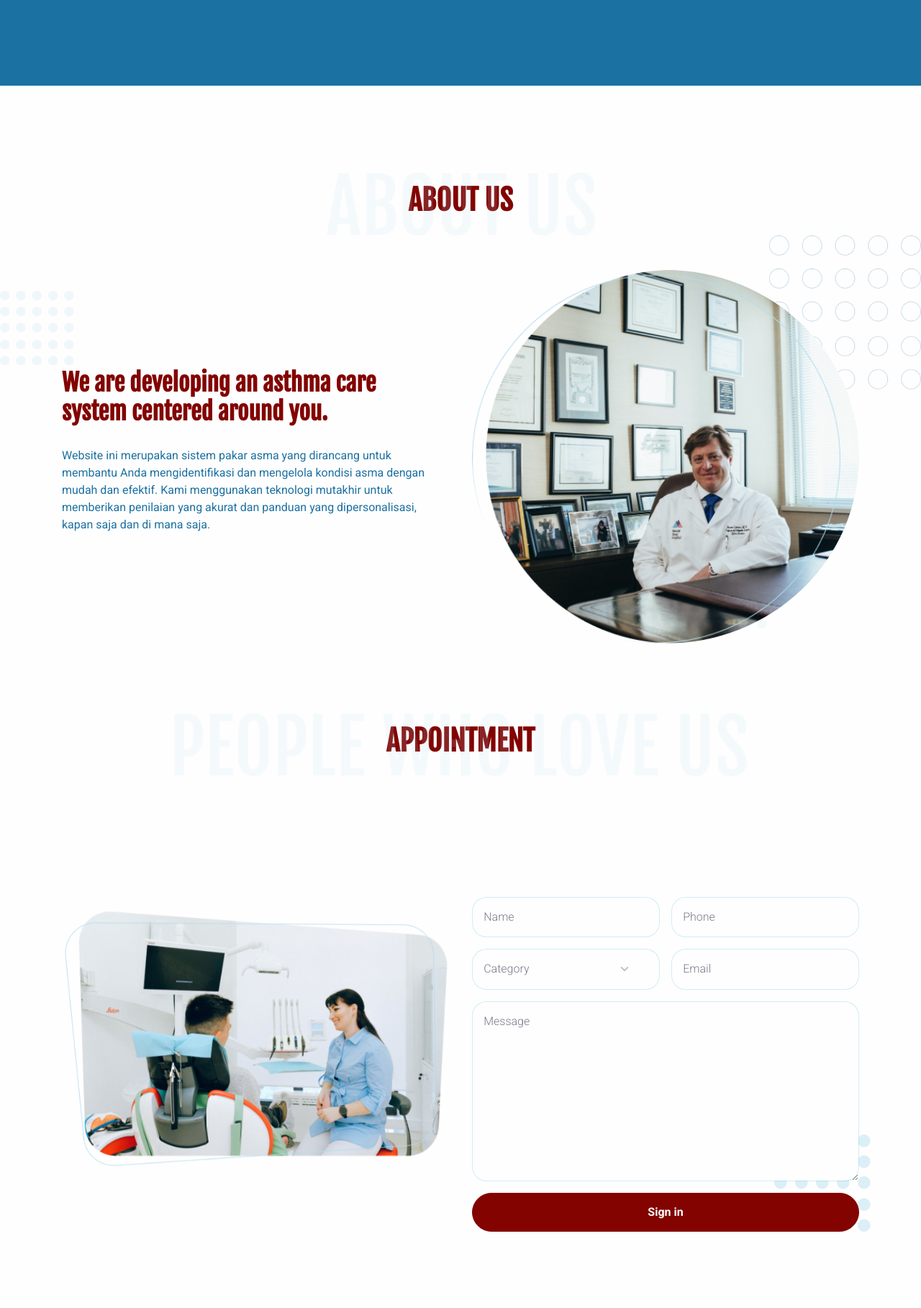
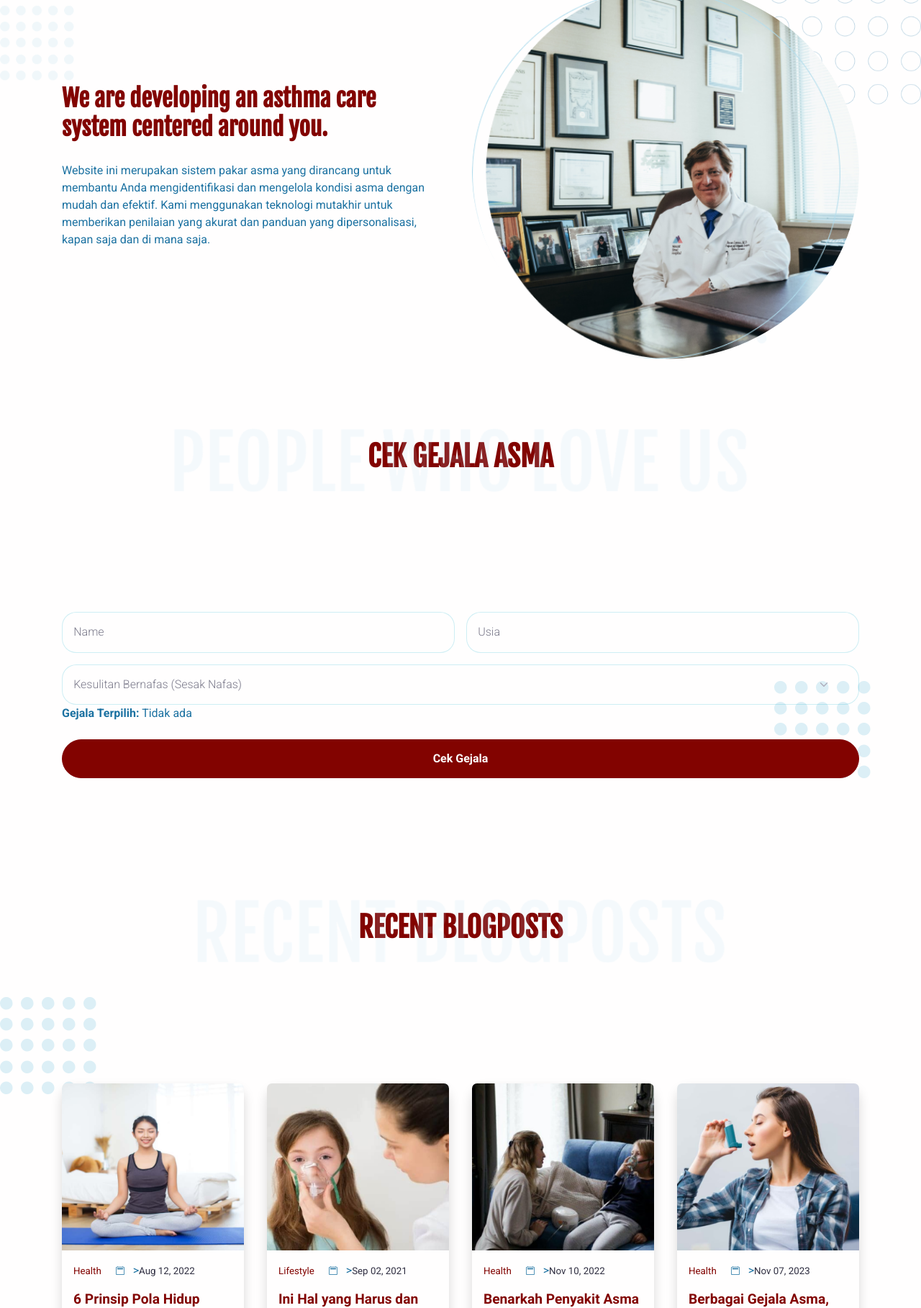
Before and after one commit to lintanganlr/AiPrak-Uas, a Flask app: page / in a window 1280 px wide. Shown: the part 1760-3577 px from the top of the page at 72% size. Run offline with Flask 3, Linux system fonts and the light colour scheme; some libraries are stand-ins or nearby versions.

Commit message:
tampilan oke

```diff
--- a/templates/main.html
+++ b/templates/main.html
@@ -42,13 +42,16 @@
                     </button>
                     <div class="collapse navbar-collapse border-top border-lg-0 mt-4 mt-lg-0" id="navbarSupportedContent">
                         <ul class="navbar-nav ms-auto pt-2 pt-lg-0 font-base">
+                            <li class="nav-item px-2"><a class="nav-link" href="#artikel">Article</a></li>
                             <li class="nav-item px-2"><a class="nav-link" aria-current="page" href="#about">About Us</a></li>
-                            <li class="nav-item px-2"><a class="nav-link" href="#departments">Departments</a></li>
-                            <li class="nav-item px-2"><a class="nav-link" href="#findUs">Membership</a></li>
+                            <li class="nav-item px-2"><a class="nav-link" href="#blog">Our Blog</a></li>
+
+
+                            <!-- <li class="nav-item px-2"><a class="nav-link" href="#findUs">Membership</a></li>
                             <li class="nav-item px-2"><a class="nav-link" href="#findUs">Help </a></li>
-                            <li class="nav-item px-2"><a class="nav-link" href="#findUs">Contact</a></li>
+                            <li class="nav-item px-2"><a class="nav-link" href="#findUs">Contact</a></li> -->
                         </ul>
-                        <a class="btn btn-sm btn-outline-primary rounded-pill order-1 order-lg-0 ms-lg-4" href="#!">Sign In</a>
+                        <a class="btn btn-sm btn-outline-primary rounded-pill order-1 order-lg-0 ms-lg-4" href="#cekAsma">Cek Asma</a>
                     </div>
                 </div>
             </nav>
@@ -63,7 +66,7 @@
                             <h1 class="fw-light font-base fs-6 fs-xxl-7">Elevate <strong>Your Life</strong><br />One&nbsp;<strong> Breath at a Time.</strong></h1>
                             <p class="fs-1 mb-5">
                                 Discover if you have asthma with our 24/7 expert system. Get </br> accurate results and personalized guidance, anytime.</p>
-                            <a class="btn btn-lg btn-primary rounded-pill" href="#!" role="button">Check Now</a>
+                            <a class="btn btn-lg btn-primary rounded-pill" href="#cekAsma" role="button">Check Now</a>
                         </div>
                     </div>
                 </div>
@@ -72,25 +75,23 @@
 
             <!-- ============================================-->
             <!-- <section> begin ============================-->
-            <section class="py-5" id="departments">
+            <!-- <section class="py-5" id="departments">
                 <div class="container">
                     <div class="row">
                         <div class="col-12 py-3">
                             <div class="bg-holder bg-size" style="background-image: url('{{ depart_url }}'); background-position: top center; background-size: contain"></div>
-                            <!--/.bg-holder-->
 
                             <h1 class="text-center">OUR DEPARTMENTS</h1>
                         </div>
                     </div>
                 </div>
-                <!-- end of .container-->
-            </section>
+            </section> -->
             <!-- <section> close ============================-->
             <!-- ============================================-->
 
             <!-- ============================================-->
             <!-- <section> begin ============================-->
-            <section class="py-0">
+            <!-- <section class="py-0">
                 <div class="container">
                     <div class="row py-5 align-items-center justify-content-center justify-content-lg-evenly">
                         <div class="col-auto col-md-4 col-lg-auto text-xl-start">
@@ -175,12 +176,11 @@
                         </div>
                     </div>
                 </div>
-                <!-- end of .container-->
-            </section>
+            </section> -->
             <!-- <section> close ============================-->
             <!-- ============================================-->
 
-            <section class="bg-secondary">
+            <section class="bg-secondary" id="artikel">
                 <div class="bg-holder" style="background-image: url('{{ eyecare_url }}'); background-size: contain"></div>
                 <!--/.bg-holder-->
 
@@ -494,14 +494,14 @@
 
             <!-- ============================================-->
             <!-- <section> begin ============================-->
-            <section class="py-5">
+            <section class="py-5" id="cekAsma">
                 <div class="container">
                     <div class="row">
                         <div class="col-12 py-3">
                             <div class="bg-holder bg-size" style="background-image: url('{{ people_url }}'); background-position: top center; background-size: contain"></div>
                             <!--/.bg-holder-->
 
-                            <h1 class="text-center">APPOINTMENT</h1>
+                            <h1 class="text-center">CEK GEJALA ASMA</h1>
                         </div>
                     </div>
                 </div>
@@ -516,37 +516,49 @@
                         <div class="bg-holder bg-size" style="background-image: url('{{ dotbg_url }}');; background-position: bottom right; background-size: auto"></div>
                         <!--/.bg-holder-->
 
-                        <div class="col-lg-6 z-index-2 mb-5"><img class="w-100" src="{{ url_for('static', filename='img/gallery/appointment.png') }}" alt="..." /></div>
-                        <div class="col-lg-6 z-index-2">
+                        <!-- <div class="col-lg-6 z-index-2 mb-5"><img class="w-100" src="{{ url_for('static', filename='img/gallery/appointment.png') }}" alt="..." /></div> -->
+                        <div class="z-index-2">
                             <form class="row g-3">
                                 <div class="col-md-6">
                                     <label class="visually-hidden" for="inputName">Name</label>
                                     <input class="form-control form-livedoc-control" id="inputName" type="text" placeholder="Name" />
                                 </div>
                                 <div class="col-md-6">
-                                    <label class="visually-hidden" for="inputPhone">Phone</label>
-                                    <input class="form-control form-livedoc-control" id="inputPhone" type="text" placeholder="Phone" />
+                                    <label class="visually-hidden" for="inputUsia">Usia</label>
+                                    <input class="form-control form-livedoc-control" id="inputUsia" type="number" placeholder="Usia" />
                                 </div>
-                                <div class="col-md-6">
-                                    <label class="form-label visually-hidden" for="inputCategory">Category</label>
-                                    <select class="form-select" id="inputCategory">
-                                        <option selected="selected">Category</option>
-                                        <option>Category One</option>
-                                        <option>Category Two</option>
-                                        <option>Category Three</option>
+                                <div class="col-md-12">
+                                    <label class="form-label visually-hidden" for="inputGejala" placeholder="Gejala">Gejala</label>
+                                    <select class="form-select" id="inputGejala" name="inputGejala">
+                                        <option value="Kesulitan Bernafas (Sesak Nafas)">Kesulitan Bernafas (Sesak Nafas)</option>
+                                        <option value="Sering Batuk (Kering, Berdahak)">Sering Batuk (Kering, Berdahak)</option>
+                                        <option value="Suara Nafas (Mengi, Bengi)">Suara Nafas (Mengi, Bengi)</option>
+                                        <option value="Dada Terasa Sesak (Dada Sakit)">Dada Terasa Sesak (Dada Sakit)</option>
+                                        <option value="Lesu dan Lelah">Lesu dan Lelah</option>
+                                        <option value="Susah Tidur (Karena sering batuk)">Susah Tidur (Karena sering batuk)</option>
+                                        <option value="Mengalami masalah pernafasan (Aktivitas Fisik)">Mengalami masalah pernafasan (Aktivitas Fisik)</option>
+                                        <option value="Penurunan Fungsi Paru-Paru sebagai jalan masuk oksigen">Penurunan Fungsi Paru-Paru sebagai jalan masuk oksigen</option>
+                                        <option value="Lebih Sensitif terhadap Alergi">Lebih Sensitif terhadap Alergi</option>
+                                        <option value="Memburuk di malam hari">Memburuk di malam hari</option>
+                                        <option value="Infeksi Pernapasan (pemicu iritasi)">Infeksi Pernapasan (pemicu iritasi)</option>
+                                        <option value="Panas">Panas</option>
                                     </select>
+                                    <div class="form-label" id="selected-options">
+                                        <strong>Gejala Terpilih:</strong>
+                                        <span id="options-list">Tidak ada</span>
+                                    </div>
                                 </div>
-                                <div class="col-md-6">
+                                <!-- <div class="col-md-6">
                                     <label class="form-label visually-hidden" for="inputEmail">Email</label>
                                     <input class="form-control form-livedoc-control" id="inputEmail" type="email" placeholder="Email" />
                                 </div>
                                 <div class="col-md-12">
                                     <label class="form-label visually-hidden" for="validationTextarea">Message</label>
                                     <textarea class="form-control form-livedoc-control" id="validationTextarea" placeholder="Message" style="height: 250px" required="required"></textarea>
-                                </div>
+                                </div> -->
                                 <div class="col-12">
                                     <div class="d-grid">
-                                        <button class="btn btn-primary rounded-pill" type="submit">Sign in</button>
+                                        <button class="btn btn-primary rounded-pill" type="submit">Cek Gejala</button>
                                     </div>
                                 </div>
                             </form>
@@ -557,7 +569,7 @@
 
             <!-- ============================================-->
             <!-- <section> begin ============================-->
-            <section class="py-5">
+            <section class="py-5" id="blog">
                 <div class="container">
                     <div class="row">
                         <div class="col-12 py-3">
@@ -652,32 +664,31 @@
                 <!--/.bg-holder-->
 
                 <div class="container">
-                    <div class="row py-8">
-                        <div class="col-12 col-sm-12 col-lg-6 mb-4 order-0 order-sm-0">
+                    <div class="row py-8 d-flex justify-content-between align-items-center">
+                        <div class="col-auto mb-4">
                             <a class="text-decoration-none" href="#"><img src="{{ url_for('static', filename='img/gallery/footer-logo.png') }}" height="51" alt="" /></a>
-
                         </div>
-                        <div class="col-6 col-sm-4 col-lg-2 mb-3 order-2 order-sm-1">
-                            <h5 class="lh-lg fw-bold mb-4 text-light font-sans-serif">434221034</h5>
-                            <ul class="list-unstyled mb-md-4 mb-lg-0">
+                        <div class="col-auto mb-3 text-center">
+                            <h5 class="lh-lg fw-bold mb-2 text-light font-sans-serif">434221034</h5>
+                            <ul class="list-unstyled">
                                 <li class="lh-lg"><a class="footer-link" href="#!">Anisa Maharani</a></li>
                             </ul>
                         </div>
-                        <div class="col-6 col-sm-4 col-lg-2 mb-3 order-3 order-sm-2">
-                            <h5 class="lh-lg fw-bold text-light mb-4 font-sans-serif">434221051</h5>
-                            <ul class="list-unstyled mb-md-4 mb-lg-0">
+                        <div class="col-auto mb-3 text-center">
+                            <h5 class="lh-lg fw-bold text-light mb-2 font-sans-serif">434221051</h5>
+                            <ul class="list-unstyled">
                                 <li class="lh-lg"><a class="footer-link" href="#!">Fairuz Zahira</a></li>
                             </ul>
                         </div>
-                        <div class="col-6 col-sm-4 col-lg-2 mb-3 order-3 order-sm-2">
-                            <h5 class="lh-lg fw-bold text-light mb-4 font-sans-serif">434221052</h5>
-                            <ul class="list-unstyled mb-md-4 mb-lg-0">
+                        <div class="col-auto mb-3 text-center">
+                            <h5 class="lh-lg fw-bold text-light mb-2 font-sans-serif">434221052</h5>
+                            <ul class="list-unstyled">
                                 <li class="lh-lg"><a class="footer-link" href="#!">Amelia Nur Indah P</a></li>
                             </ul>
                         </div>
-                        <div class="col-6 col-sm-4 col-lg-2 mb-3 order-3 order-sm-2">
-                            <h5 class="lh-lg fw-bold text-light mb-4 font-sans-serif">434221057</h5>
-                            <ul class="list-unstyled mb-md-4 mb-lg-0">
+                        <div class="col-auto mb-3 text-center">
+                            <h5 class="lh-lg fw-bold text-light mb-2 font-sans-serif">434221057</h5>
+                            <ul class="list-unstyled">
                                 <li class="lh-lg"><a class="footer-link" href="#!">Lintang Anggraini Nur L.R</a></li>
                             </ul>
                         </div>
@@ -715,6 +726,30 @@
         <!-- ===============================================-->
         <!--    JavaScripts-->
         <!-- ===============================================-->
+
+        <script>
+            let selectedActivities = [];
+
+            document.getElementById('inputGejala').addEventListener('change', function () {
+                const selectedText = this.options[this.selectedIndex].text;
+                const selectedIndex = selectedActivities.indexOf(selectedText);
+
+                if (selectedIndex === -1) {
+                    selectedActivities.push(selectedText);
+                } else {
+                    selectedActivities.splice(selectedIndex, 1);
+                }
+
+                updateSelectedOptions();
+            });
+
+            function updateSelectedOptions() {
+                const optionsList = selectedActivities.length > 0 ? selectedActivities.join(', ') : 'Tidak ada';
+                document.getElementById('options-list').textContent = optionsList;
+            }
+        </script>
+
+
         <script src="{{ url_for('static', filename='vendors/@popperjs/popper.min.js') }}"></script>
         <script src="{{ url_for('static', filename='vendors/bootstrap/bootstrap.min.js') }}"></script>
         <script src="{{ url_for('static', filename='vendors/is/is.min.js') }}"></script>
```
